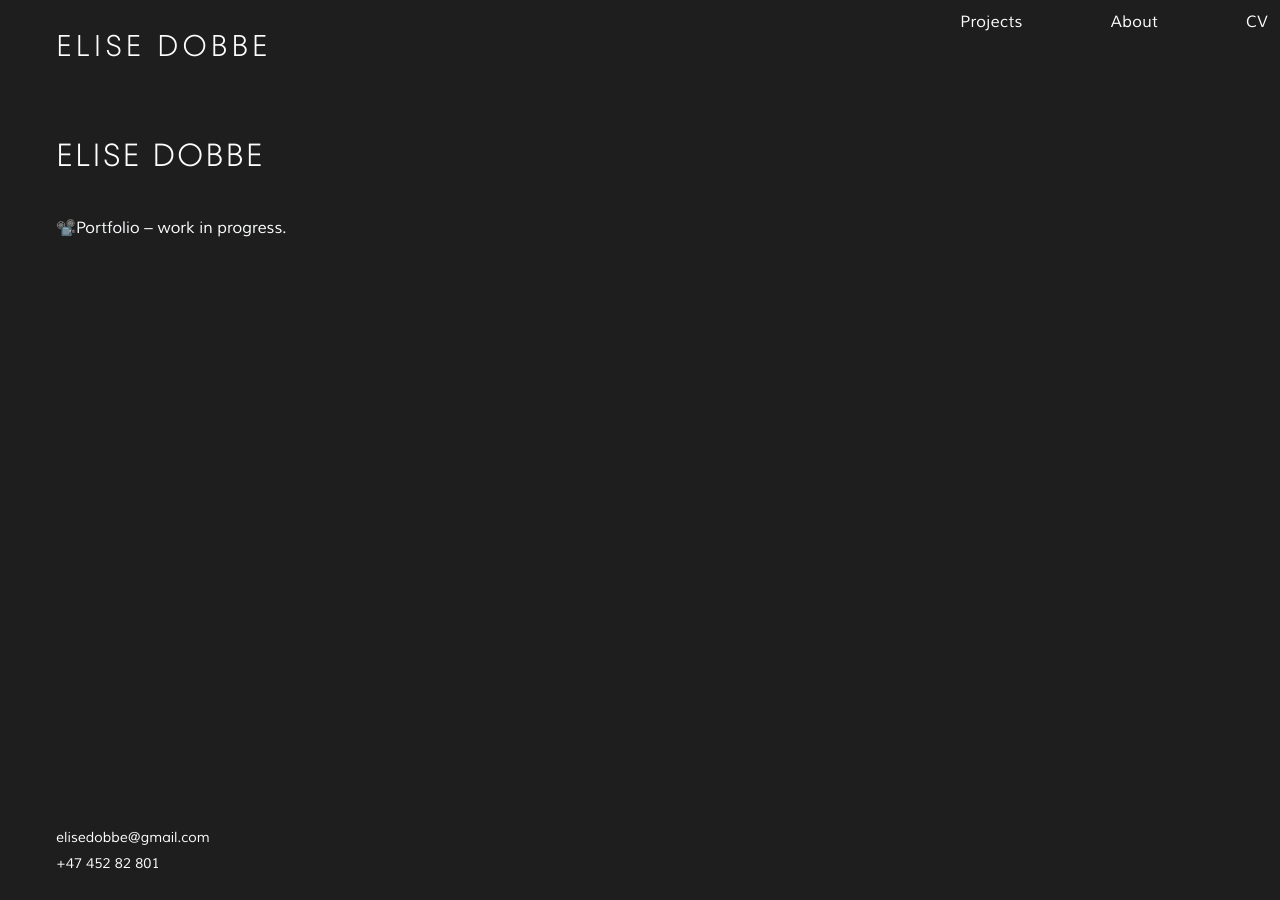
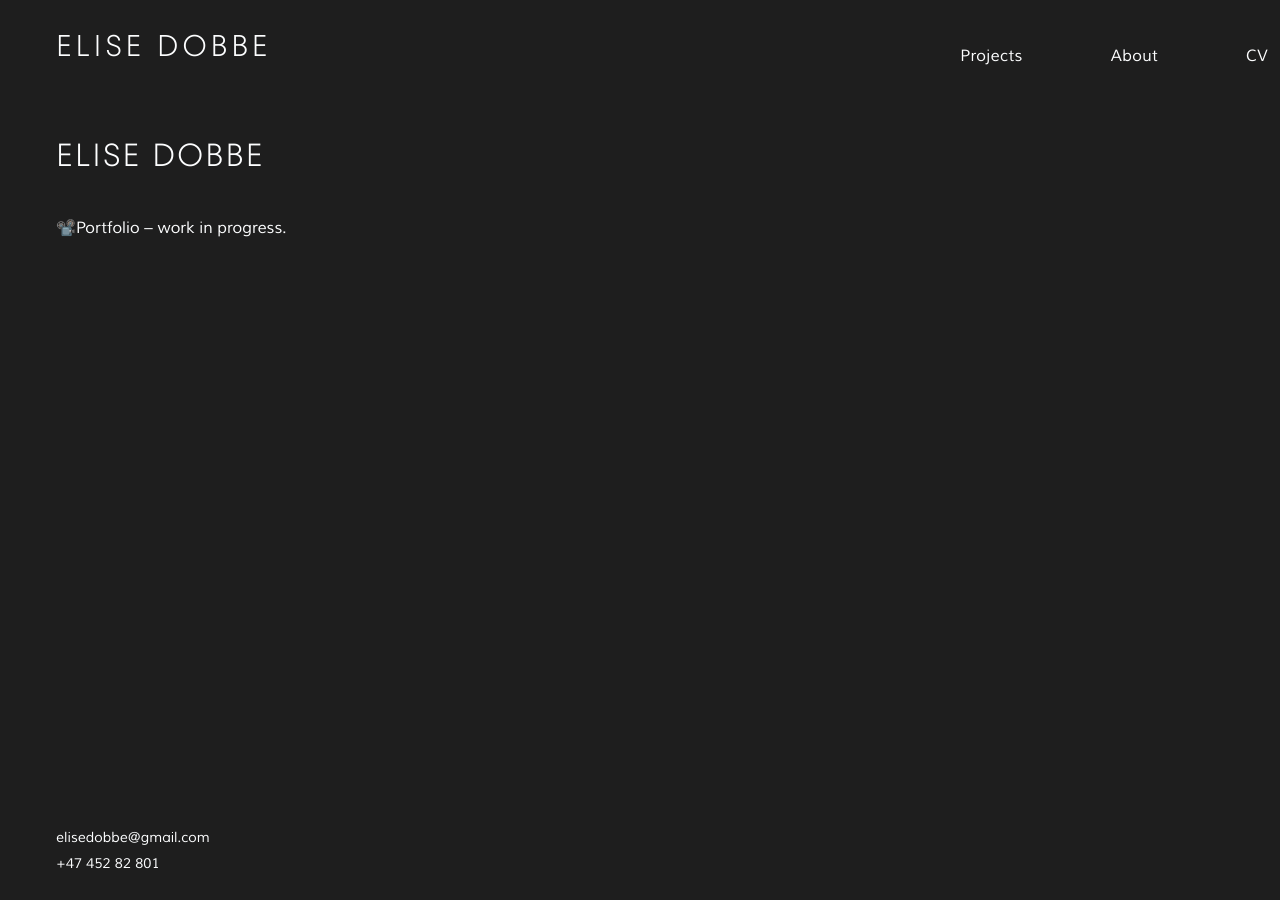
Before and after one commit to elisedobbe/portfolio, an MkDocs documentation site: the page built from docs/index.md, in a window 1280 px wide. Built offline with MkDocs 1.6.1 and Material for MkDocs 9.7.7, drawn with Linux system fonts in a browser that asks for light colours.

Commit message:
Update extra.css

```diff
--- a/docs/assets/styles/extra.css
+++ b/docs/assets/styles/extra.css
@@ -388,7 +388,7 @@ body,
   /* Legg tabs opp i header-raden (samme toppområde) */
   .md-tabs {
     position: absolute !important;
-    top: 16px !important;
+    top: 50px !important;
     left: 0 !important;
     right: 0 !important;
 
```
